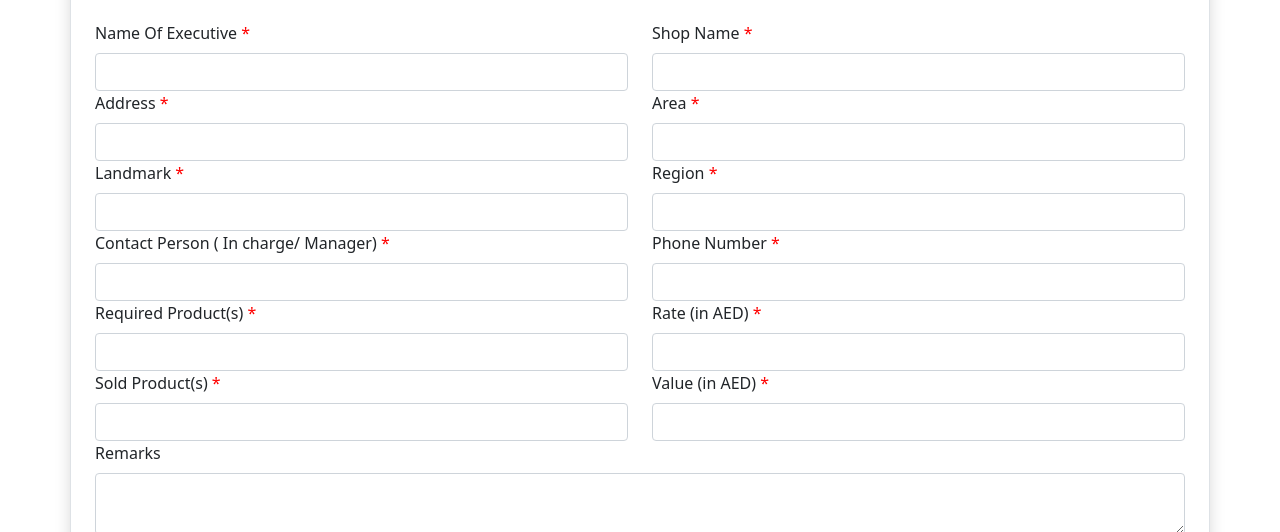
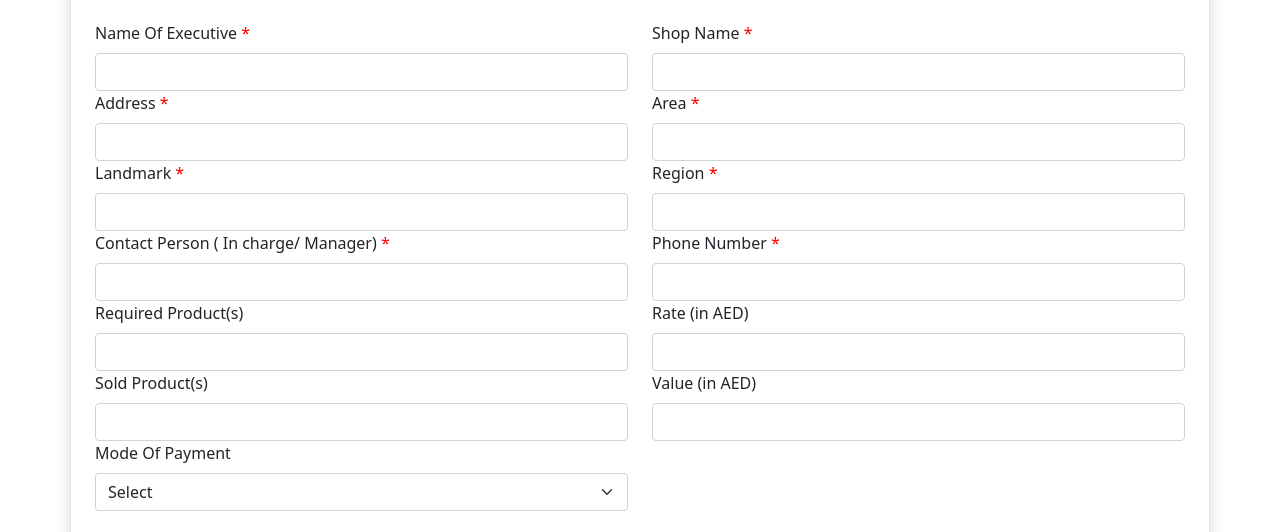
Before and after one commit to dimple-decode/dimple-decode.github.io, a plain HTML site: page index.html in a window 1280 px wide. Shown: the part 230-762 px from the top of the page. Drawn offline with nearby package versions, Linux system fonts and the light colour scheme.

Commit message:
Added payment mode dropdown

```diff
--- a/index.html
+++ b/index.html
@@ -155,7 +155,7 @@
 
             <div class="row">
               <div class="col-md-6">
-                <label for="contactPerson" class="form-label required"
+                <label for="contactPerson" class="form-label"
                   >Required Product(s)
                 </label>
                 <input
@@ -165,11 +165,11 @@
                   class="form-control"
                   tabindex="9"
                   onkeydown="return event.key != 'Enter';"
-                  required
+
                 />
               </div>
               <div class="col-md-6">
-                <label for="rate" class="form-label required"
+                <label for="rate" class="form-label"
                   >Rate (in AED)</label
                 >
                 <input
@@ -179,14 +179,14 @@
                   class="form-control"
                   tabindex="10"
                   onkeydown="return event.key != 'Enter';"
-                  required
+
                 />
               </div>
             </div>
 
             <div class="row">
               <div class="col-md-6">
-                <label for="soldProducts" class="form-label required"
+                <label for="soldProducts" class="form-label"
                   >Sold Product(s)
                 </label>
                 <input
@@ -196,11 +196,11 @@
                   class="form-control"
                   tabindex="11"
                   onkeydown="return event.key != 'Enter';"
-                  required
+
                 />
               </div>
               <div class="col-md-6">
-                <label for="value" class="form-label required"
+                <label for="value" class="form-label"
                   >Value (in AED)</label
                 >
                 <input
@@ -210,10 +210,26 @@
                   class="form-control"
                   tabindex="12"
                   onkeydown="return event.key != 'Enter';"
-                  required
+
                 />
               </div>
             </div>
+
+			<div class="row">
+			 <div class="col-md-6">
+                <label for="modeofpayment" class="form-label"
+                  >Mode Of Payment</label
+                >
+               <select id="modeofPayment" name="Mode Of Payment" class="form-select form-select-md" aria-label=".form-select-sm example">
+				  <option selected>Select</option>
+				  <option value="Cash">Cash</option>
+				  <option value="Credit">Credit</option>
+				</select>
+              </div>
+
+
+			</div>
+			<br/>
 
             <div class="form-group mb-3">
               <label for="remarks" class="form-label">Remarks</label>
```
